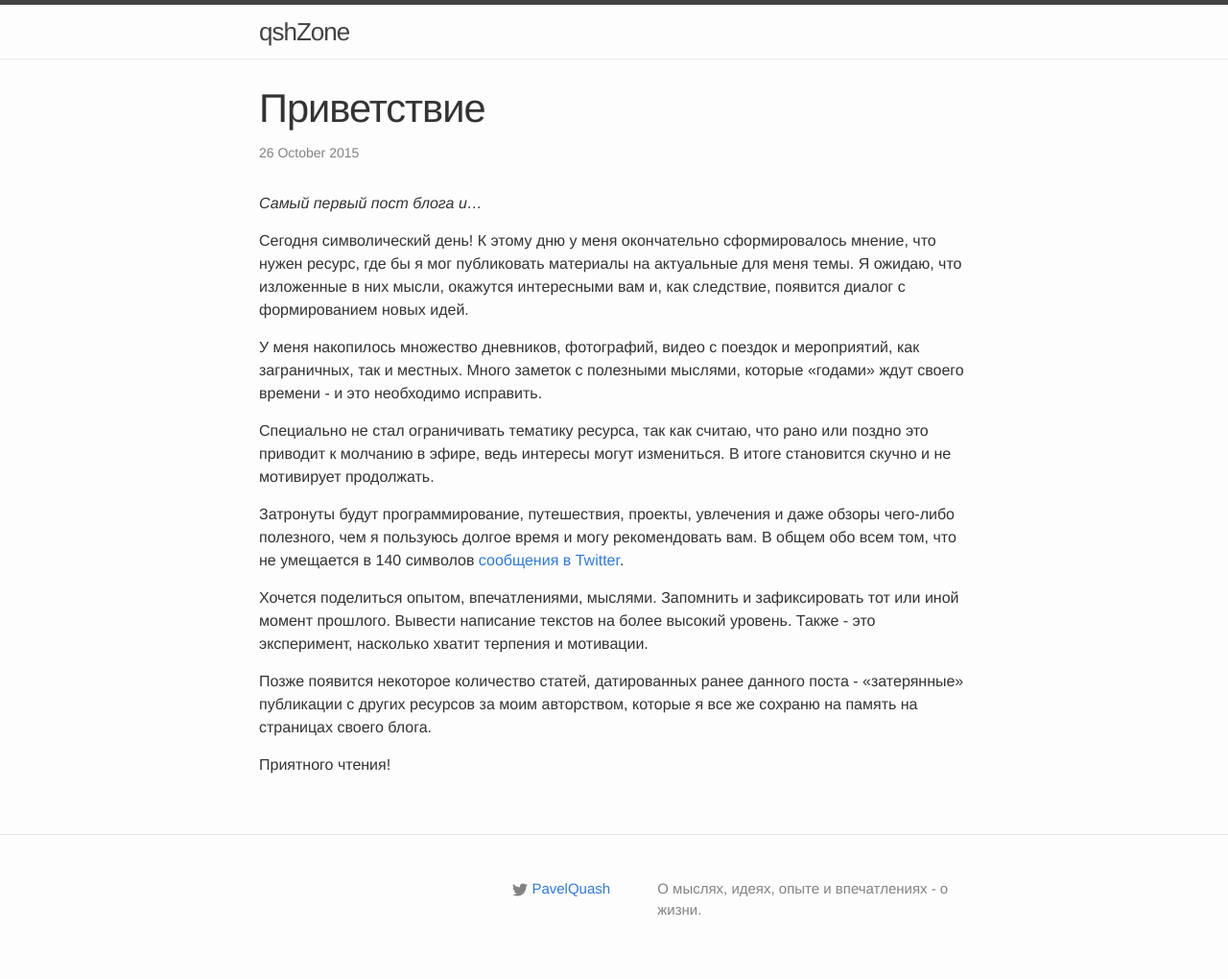
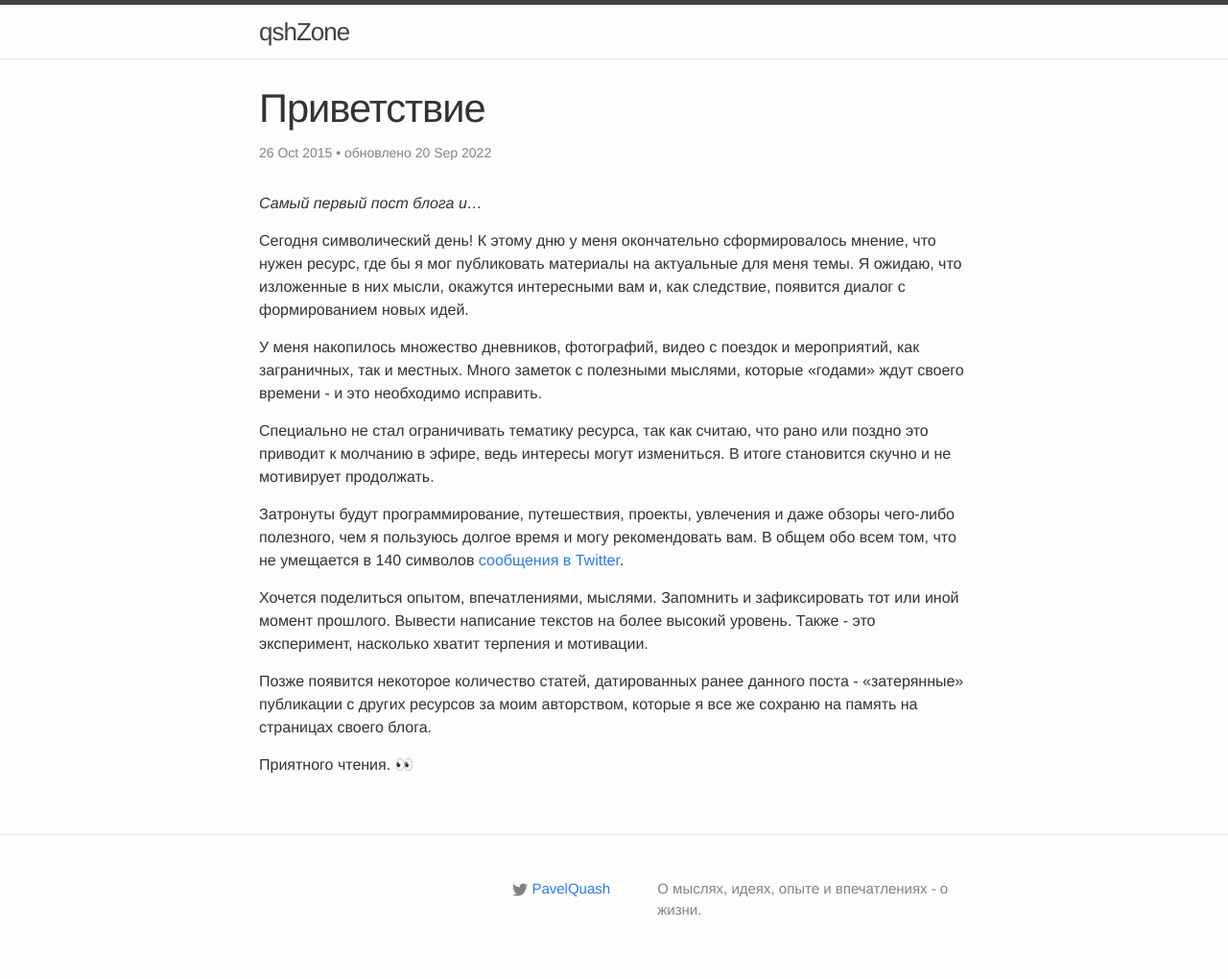
Before and after one commit to qshZone/qshzone.github.io, a Jekyll site: the page built from _posts/2015-10-26-hello-world.md, in a window 1280 px wide. Shown: the whole page at 96% size. Built offline with Jekyll 4.4.1, drawn with Linux system fonts in a browser that asks for light colours.

Commit message:
Мелкие правки статей, поправил заголовок для использования date-updated, перефоматировал код, рамка для изображений

```diff
--- a/_layouts/post.html
+++ b/_layouts/post.html
@@ -5,7 +5,16 @@ layout: default
 
   <header class="post-header">
     <h1 class="post-title">{{ page.title }}</h1>
-    <p class="post-meta">{{ page.date | date: "%-d %B %Y" }}{% if page.author %} • {{ page.author }}{% endif %}{% if page.meta %} • {{ page.meta }}{% endif %}</p>
+    <p class="post-meta">
+	  {{ page.date | date: "%-d %b %Y" }}
+	  {% if page.date-updated %} • обновлено {{ page.date-updated | date: "%-d %b %Y" }}{% endif %}
+	</p>
+	{% if page.author or page.meta %}
+	<p class="post-meta">
+	  {% if page.author %} • автор {{ page.author }}{% endif %}
+	  {% if page.meta %} • {{ page.meta }}{% endif %}
+	</p>
+	{% endif %}
   </header>
 
   <article class="post-content">
--- a/_posts/2015-10-26-hello-world.md
+++ b/_posts/2015-10-26-hello-world.md
@@ -1,8 +1,8 @@
 ---
 layout: post
 title: Приветствие
-description: |
-  Самый первый пост блога и…
+description: Самый первый пост блога и…
+date-updated: 2022-09-20
 ---
 
 Сегодня символический день! К этому дню у меня окончательно сформировалось мнение, что нужен ресурс, где бы я мог публиковать материалы на актуальные для меня темы. Я ожидаю, что изложенные в них мысли, окажутся интересными вам и, как следствие, появится диалог с формированием новых идей.
@@ -17,4 +17,4 @@ description: |
 
 Позже появится некоторое количество статей, датированных ранее данного поста - «затерянные» публикации с других ресурсов за моим авторством, которые я все же сохраню на память на страницах своего блога.
 
-Приятного чтения!
+Приятного чтения. 👀
--- a/_sass/_posts.scss
+++ b/_sass/_posts.scss
@@ -18,6 +18,7 @@
 .post-meta {
     font-size: $small-font-size;
     color: $grey-color;
+	margin-bottom: 0px;
 }
 
 .post-link {
@@ -73,4 +74,11 @@
             font-size: 18px;
         }
     }
+
+	img {
+		border: solid 4px #fff;
+		border-radius: 2px;
+		box-shadow: 0px 0px 5px 1px #333;
+		margin-bottom: 15px;
+	}
 }
```
Also changed, not shown: _posts/_template.txt (+8 -7 lines).
